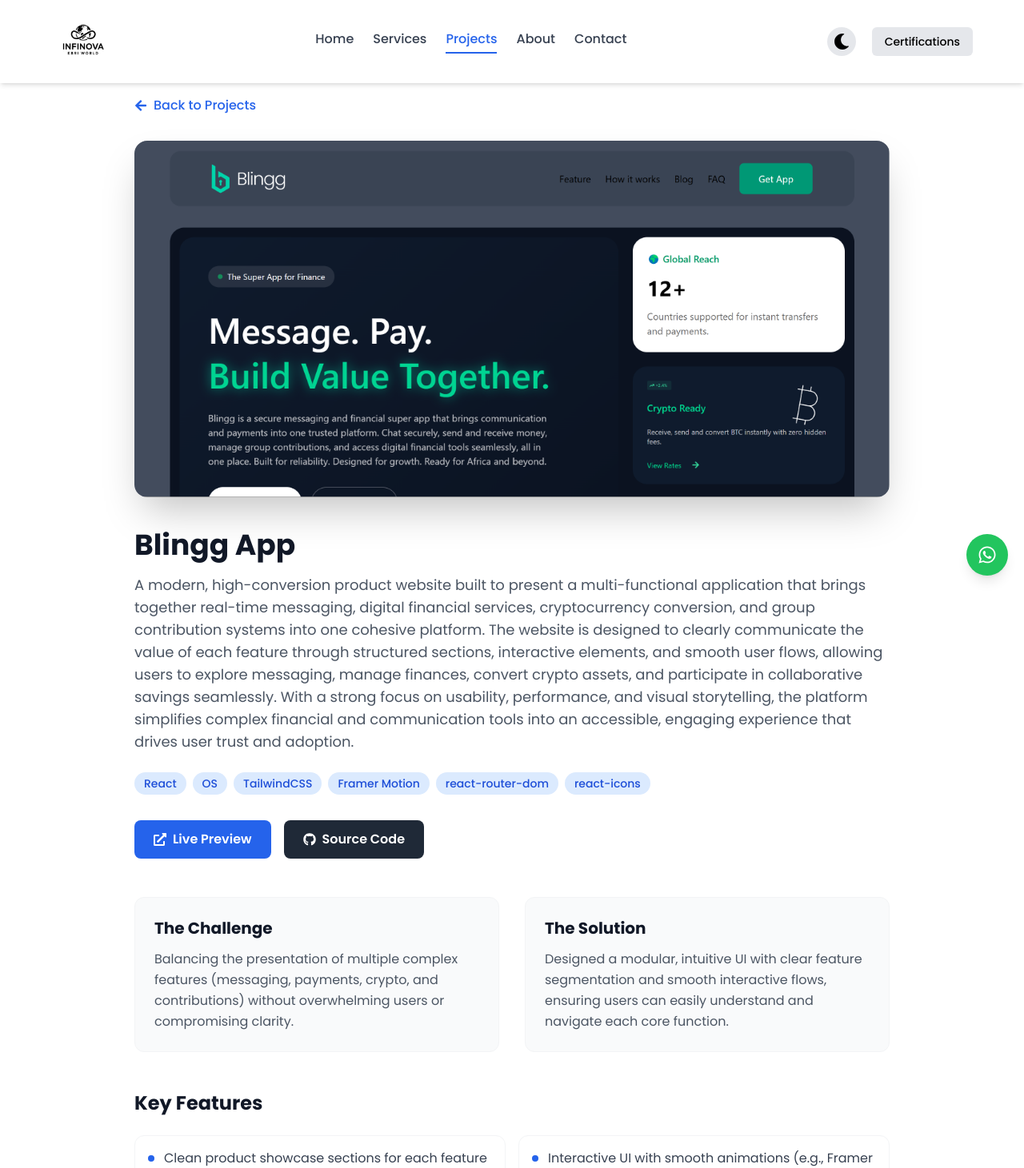
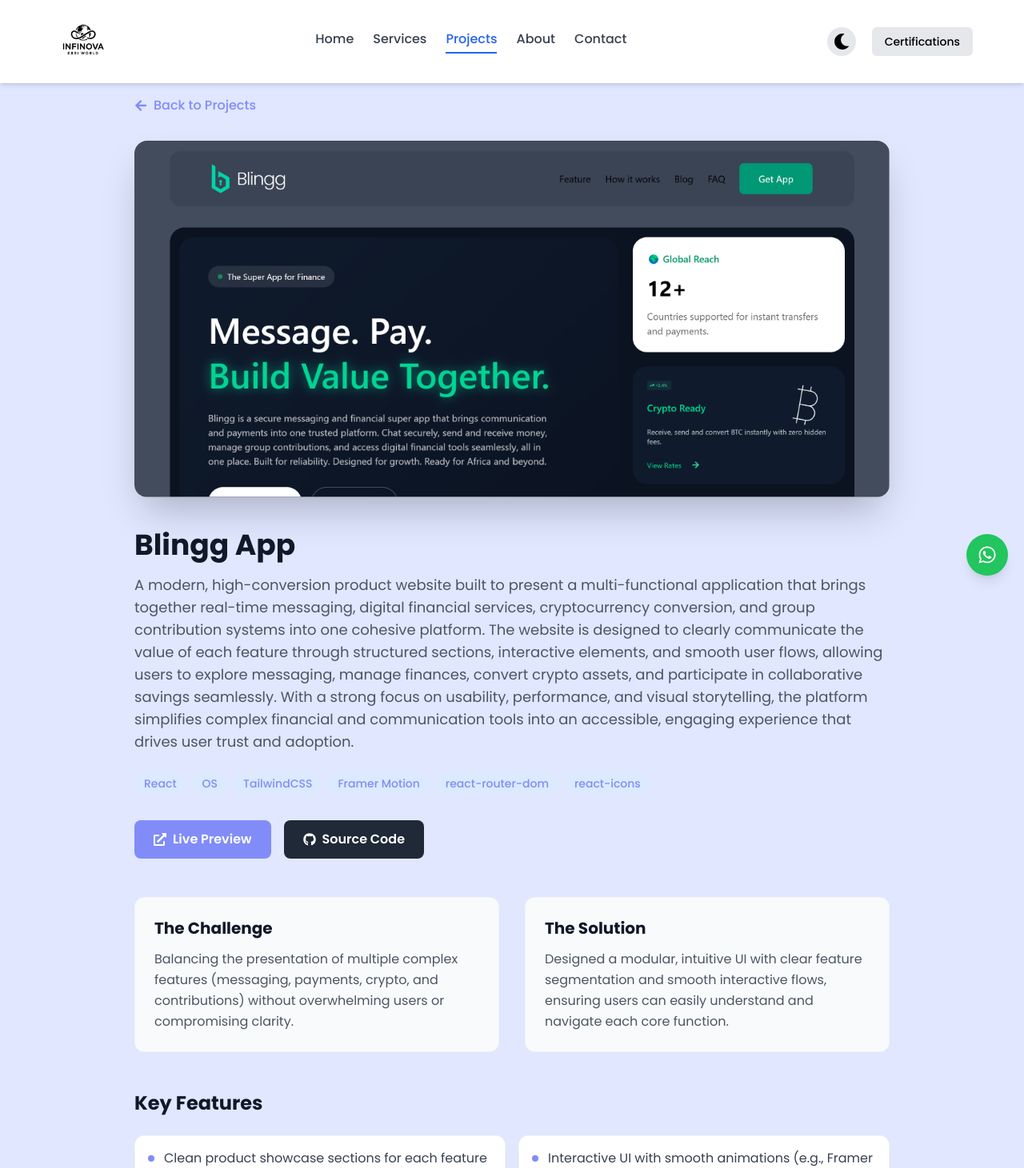
Before and after one commit to Owens01/Xshare, a React (Vite) app: page /projects/blingg-app in a window 1280 px wide. Shown: the top 1461 px of the page at 80% size. Built offline with nearby package versions, Linux system fonts and the light colour scheme.

Commit message:
Refactor ProjectDetailPage layout and styles for improved consistency and clarity

```diff
--- a/src/pages/ProjectDetailPage.jsx
+++ b/src/pages/ProjectDetailPage.jsx
@@ -22,19 +22,16 @@
       <Helmet>
         <title>{project.title} | Owen</title>
         <meta name="description" content={project.description} />
-        <meta
-          property="og:title"
-          content={`${project.title} | Owen`}
-        />
+        <meta property="og:title" content={`${project.title} | Owen`} />
         <meta property="og:description" content={project.description} />
         <meta property="og:image" content={project.image} />
       </Helmet>
-
-      <div className="pt-24 pb-20 px-4 mt-6 sm:px-10 max-w-5xl mx-auto">
+      <div className="bg-indigo-100 dark:bg-inherit">
+        <div className="pt-24 pb-20 px-4 mt-6 sm:px-10 max-w-5xl mx-auto ">
           {/* Back button */}
           <Link
             to="/projects"
-          className="inline-flex items-center gap-2 text-blue-600 hover:text-blue-700 mb-8 font-medium transition-colors"
+            className="inline-flex items-center gap-2 text-indigo-400 hover:text-indigo-500 mb-8 font-medium transition-colors"
           >
             <FaArrowLeft /> Back to Projects
           </Link>
@@ -78,7 +75,7 @@
               {project.tech.map((tech, i) => (
                 <span
                   key={i}
-                className="bg-blue-100 dark:bg-blue-900/30 text-blue-700 dark:text-blue-300 px-3 py-1 rounded-full text-sm font-medium"
+                  className="bg-blue-100 dark:bg-blue-900/30 text-indigo-400 dark:text-indigo-300 px-3 py-1 rounded-full text-sm font-medium"
                 >
                   {tech}
                 </span>
@@ -91,7 +88,7 @@
                 href={project.live}
                 target="_blank"
                 rel="noopener noreferrer"
-              className="inline-flex items-center gap-2 bg-blue-600 text-white px-6 py-3 rounded-lg hover:bg-blue-700 transition font-semibold"
+                className="inline-flex items-center gap-2 bg-indigo-400 text-white px-6 py-3 rounded-lg hover:bg-indigo-400 transition font-semibold"
               >
                 <FaExternalLinkAlt /> Live Preview
               </a>
@@ -140,7 +137,7 @@
                       animate={{ opacity: 1, x: 0 }}
                       transition={{ delay: 0.4 + i * 0.1 }}
                     >
-                    <span className="w-2 h-2 mt-2 bg-blue-600 rounded-full flex-shrink-0" />
+                      <span className="w-2 h-2 mt-2 bg-indigo-400 rounded-full flex-shrink-0" />
                       <span className="text-gray-700 dark:text-gray-300">
                         {feature}
                       </span>
@@ -151,6 +148,7 @@
             )}
           </motion.div>
         </div>
+      </div>
     </PageTransition>
   );
 };
```
Lines whose indentation alone changed are shown as unchanged.
